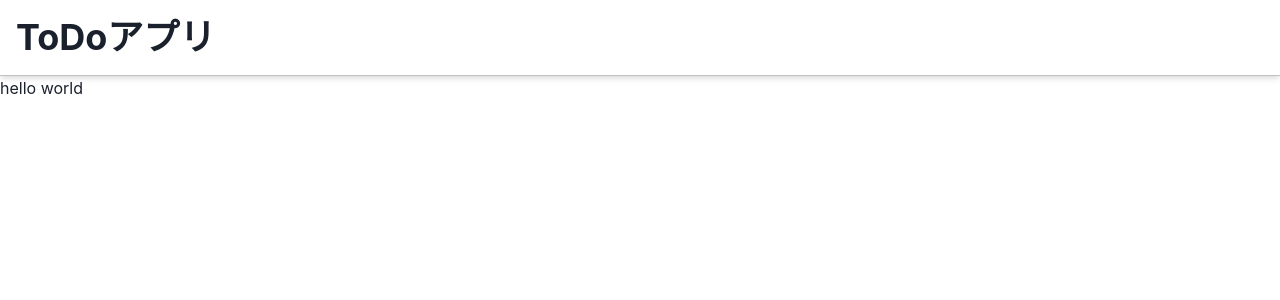
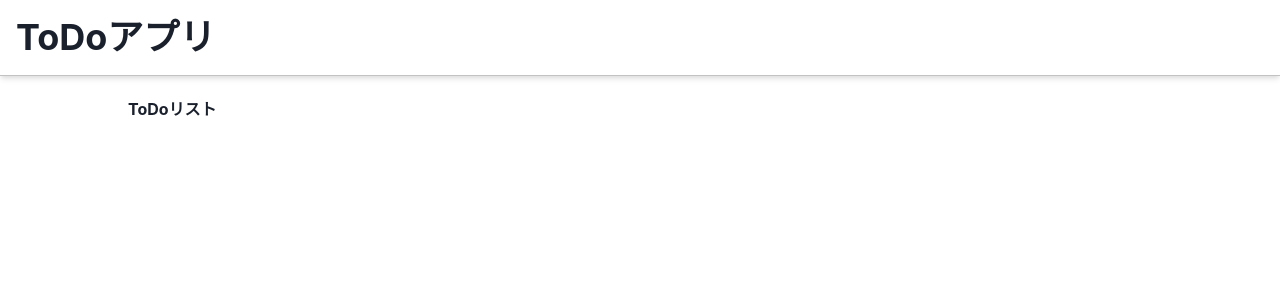
Before and after one commit to uchi-mesh/react_todo, a React (Create React App) app: page / in a window 1280 px wide. Shown: the top 300 px of the page. Built offline with nearby package versions, Linux system fonts and the light colour scheme.

Commit message:
feature: Titleコンポーネント追加

```diff
--- a/src/App.tsx
+++ b/src/App.tsx
@@ -1,15 +1,16 @@
 import React from 'react';
 import './App.css';
-import { Box, Text } from '@chakra-ui/react';
+import { Box, Text, Stack } from '@chakra-ui/react';
 import Header from '_components/Header';
+import Home from 'pages/Home/Home';
 
 function App() {
   return (
     <Box>
       <Header />
-      <Box>
-        <Text>hello world</Text>
-      </Box>
+      <Stack spacing={6} py={6} m="auto" maxW="container.lg">
+        <Home />
+      </Stack>
     </Box>
   );
 }
--- /dev/null
+++ b/src/_components/Title.tsx
@@ -0,0 +1,17 @@
+import { Heading } from '@chakra-ui/react';
+import React from 'react';
+
+interface titleProps {
+  as: 'h1' | 'h2' | 'h3' | 'h4' | 'h5' | 'h6';
+  size: '4xl' | '3xl' | '2xl' | 'xl' | 'lg' | 'md' | 'sm' | 'xs';
+}
+
+const Title: React.FC<titleProps> = ({ children, as, size }) => {
+  return (
+    <Heading as={as} size={size}>
+      {children}
+    </Heading>
+  );
+};
+
+export default Title;
--- /dev/null
+++ b/src/pages/Home/Home.tsx
@@ -0,0 +1,17 @@
+import React from 'react';
+import { Box } from '@chakra-ui/react';
+import Title from '_components/Title';
+
+const Home = () => {
+  return (
+    <>
+      <Box>
+        <Title as="h2" size="sm">
+          ToDoリスト
+        </Title>
+      </Box>
+    </>
+  );
+};
+
+export default Home;
```
